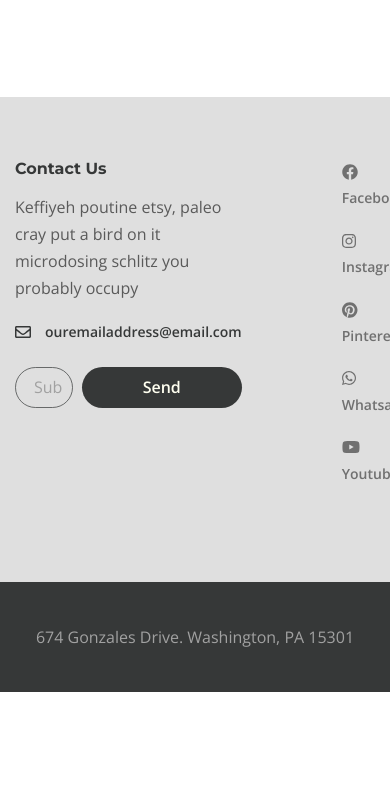
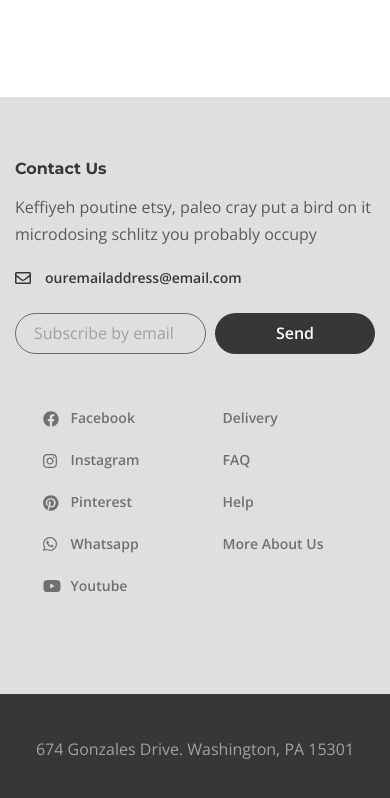
Before and after one commit to zebpaa/desire, a plain HTML site: page app/index.html in a window 390 px wide. Shown: the part 4202-5000 px from the top of the page. Before the commit the page ends 4894 px from the top, so only its background shows below. Drawn offline with nearby package versions, Linux system fonts and the light colour scheme.

Commit message:
adaptive for the section of footer is ready

```diff
--- a/app/scss/_media.scss
+++ b/app/scss/_media.scss
@@ -1,3 +1,11 @@
+@media (max-width: 992px) {
+  .footer{
+    &__info{
+      width: 380px;
+    }
+  }
+}
+
 @media (max-width: 768px) {
   .header {
     &__btn {
@@ -14,6 +22,27 @@
   }
   .logo {
     margin: 0;
+  }
+  .footer{
+    &__inner{
+      flex-wrap: wrap;
+      justify-content: center;
+    }
+    &__info{
+      width: 100%;
+      margin-bottom: 50px;
+    }
+    &__info-text{
+      max-width: 100%;
+    }
+    &__social{
+      margin-right: auto;
+      margin-left: auto;
+    }
+    &__menu{
+      margin-right: auto;
+      margin-left: auto;
+    }
   }
 }
 
```
Also changed, not shown: app/css/style.min.css.
